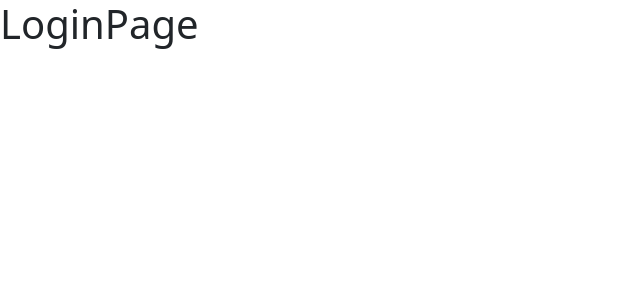
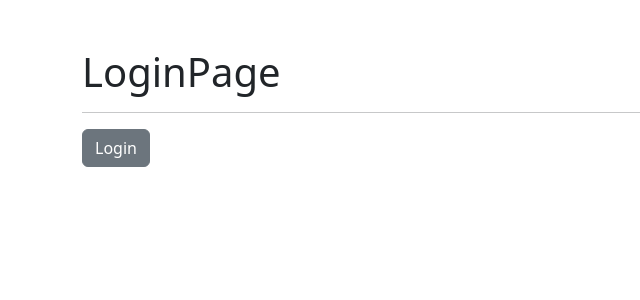
Before and after one commit to aristizabaru/react-de-cero-a-experto-HEROES-SPA, a React (Vite) app: page /login in a window 1280 px wide. Shown: the top 300 px of the page, without its empty margins (0-640 px from the left). Built offline with nearby package versions, Linux system fonts and the light colour scheme.

Commit message:
feat (loginPage.jsx): implementación de login
Implementa btn para navegar de vuelta al home. No se implementa protección de rutas

```diff
--- a/src/modules/auth/pages/LoginPage.jsx
+++ b/src/modules/auth/pages/LoginPage.jsx
@@ -1,5 +1,25 @@
+import { useNavigate } from 'react-router-dom';
+
 export const LoginPage = () => {
+
+    const navigate = useNavigate();
+
+    const onLogin = () => {
+        navigate('/', {
+            replace: true,
+        });
+    };
+
     return (
-        <h1>LoginPage</h1>
+        <div className="container mt-5">
+            <h1>LoginPage</h1>
+            <hr />
+            <button
+                className="btn btn-secondary"
+                onClick={onLogin}
+            >
+                Login
+            </button>
+        </div>
     );
 };
```
